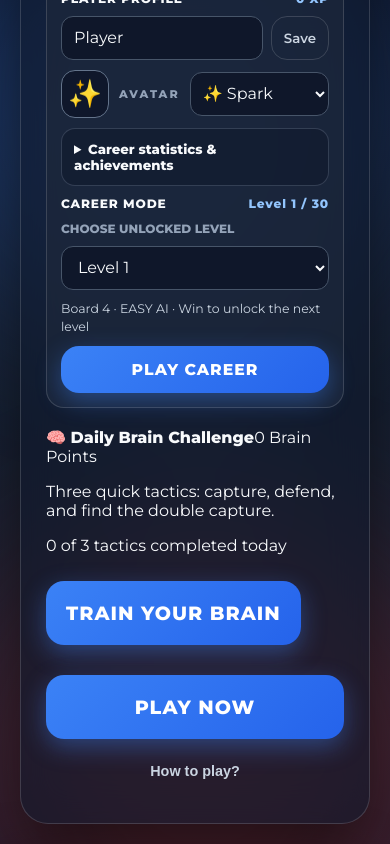
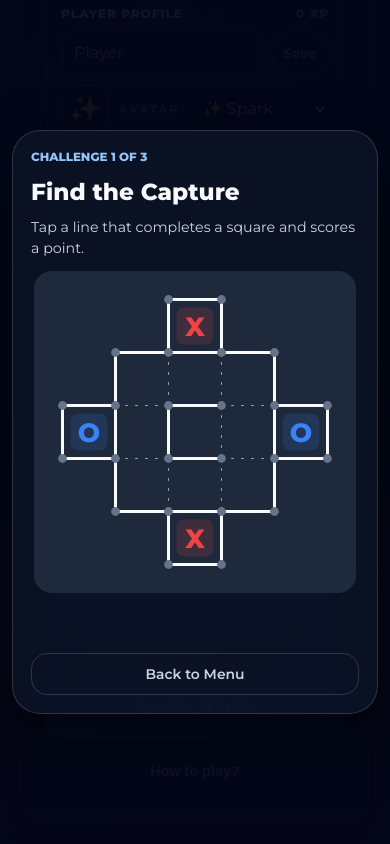
Before and after one commit to Aleksandar1105/RombMaster, a website built with Vite: page src/index.html in a window 390 px wide. Both pictures are taken after a click on the button "TRAIN YOUR BRAIN". Shown: the top 844 px of the page. Built offline with nearby package versions, Linux system fonts and the light colour scheme; some packages are replaced by stand-ins of ours; what @capacitor/core would draw is missing.

Commit message:
style(daily): responsive touch-friendly daily brain challenge and optional progress card

```diff
--- a/src/style.css
+++ b/src/style.css
@@ -723,3 +723,58 @@ button:focus-visible { outline: 3px solid #fbbf24; outline-offset: 3px; }
 }
 .career-stats-note { font-size: .72rem; color: #94a3b8; margin: 10px 0 0; }
 .career-reward { white-space: pre-line; }
+
+
+/* Daily Brain Challenge: compact, optional, no countdowns or pressure. */
+.daily-panel {
+  padding: 15px;
+  display: flex;
+  flex-direction: column;
+  gap: 9px;
+  border-radius: 18px;
+  border: 1px solid rgba(147,197,253,.32);
+  background: linear-gradient(140deg,rgba(30,58,95,.65),rgba(15,23,42,.8));
+}
+.daily-heading {
+  display: flex;
+  justify-content: space-between;
+  gap: 8px;
+  align-items: center;
+  flex-wrap: wrap;
+  font-size: .85rem;
+}
+.daily-heading span { color: #fbbf24; font-size: .75rem; font-weight: 700; }
+.daily-panel p { color: #cbd5e1; font-size: .78rem; margin: 0; line-height: 1.45; }
+.daily-panel .btn-primary { font-size: .94rem; padding: 14px; margin: 3px 0 0; }
+.daily-panel .btn-primary:disabled { opacity: .5; }
+.daily-modal {
+  position: fixed; inset: 0; z-index: 150;
+  padding: max(12px,env(safe-area-inset-top)) 12px max(12px,env(safe-area-inset-bottom));
+  display: flex;
+  justify-content: center;
+  align-items: center;
+  overflow-y: auto;
+  background: rgba(2,6,23,.94);
+}
+.daily-modal[hidden] { display: none !important; }
+.daily-content {
+  width: 100%;
+  max-width: 430px;
+  max-height: calc(100dvh - 24px);
+  overflow-y: auto;
+  gap: 12px;
+  padding: 18px;
+}
+.daily-content h2 { color: #f8fafc; margin: 0; font-size: 1.45rem; line-height: 1.15; }
+.daily-content p { margin: 0; line-height: 1.45; }
+.daily-step { color: #93c5fd; font-size: .74rem; font-weight: 800; text-transform: uppercase; }
+#daily-instruction { font-size: .89rem; color: #cbd5e1; }
+.daily-canvas-shell { width: 100%; display: flex; justify-content: center; overflow: hidden; }
+#daily-canvas { border-radius: 18px; max-width: 100%; touch-action: none; }
+#daily-feedback { min-height: 36px; font-size: .83rem; font-weight: 650; color: #fbbf24; }
+.daily-actions { display: flex; gap: 10px; }
+.daily-actions button { flex: 1; margin: 0; padding: 12px; font-size: .87rem; }
+@media (max-height: 570px) {
+  .daily-modal { align-items: flex-start; }
+  .daily-content { padding: 12px; max-height: none; }
+}
```
